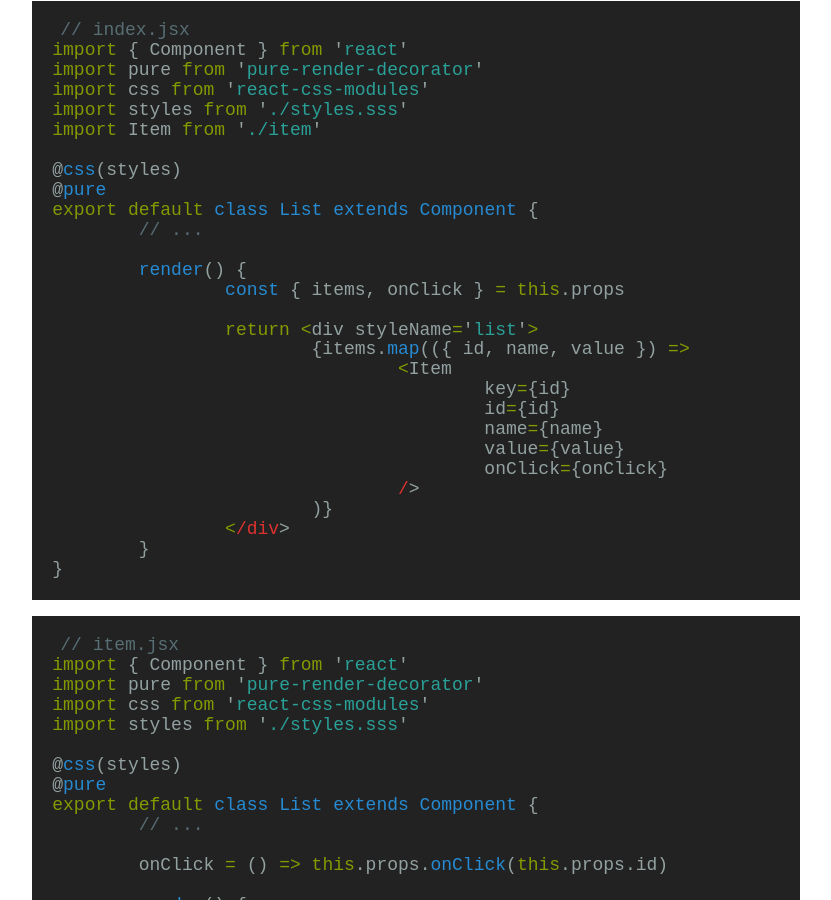
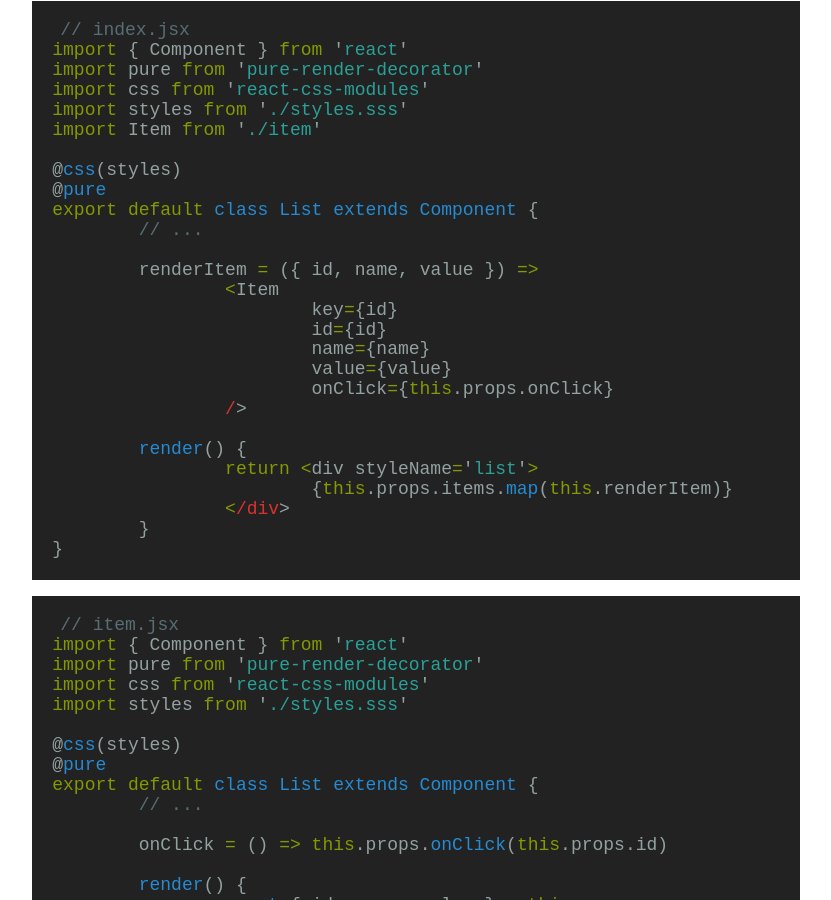
Before and after one commit to vislogurov/csssr.github.io, a Jekyll site: the page built from _posts/2016-07-28-react-map-performance.md, in a window 1280 px wide and 900 px high, scrolled down 3544 px. Shown: the whole window, without its empty margins (224-1055 px from the left). Built offline with Jekyll 4.4.1, drawn with Linux system fonts in a browser that asks for light colours; comment, search, counter and statistics services are not loaded.

Commit message:
Update 2016-07-28-react-map-performance.md

```diff
--- a/_posts/2016-07-28-react-map-performance.md
+++ b/_posts/2016-07-28-react-map-performance.md
@@ -132,19 +132,18 @@ import Item from './item'
 export default class List extends Component {
 	// ...
 
+	renderItem = ({ id, name, value }) =>
+		<Item
+			key={id}
+			id={id}
+			name={name}
+			value={value}
+			onClick={this.props.onClick}
+		/>
+
 	render() {
-		const { items, onClick } = this.props
-
 		return <div styleName='list'>
-			{items.map(({ id, name, value }) =>
-				<Item
-					key={id}
-					id={id}
-					name={name}
-					value={value}
-					onClick={onClick}
-				/>
-			)}
+			{this.props.items.map(this.renderItem)}
 		</div>
 	}
 }
```
